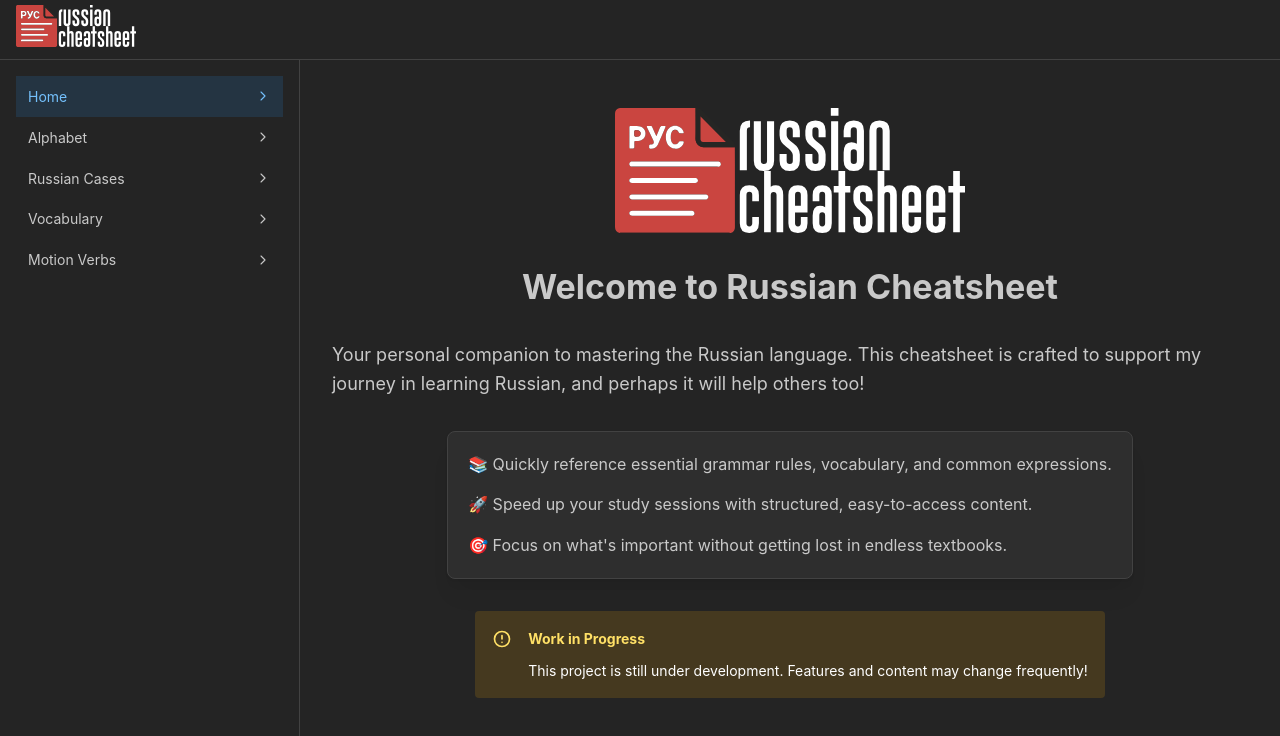
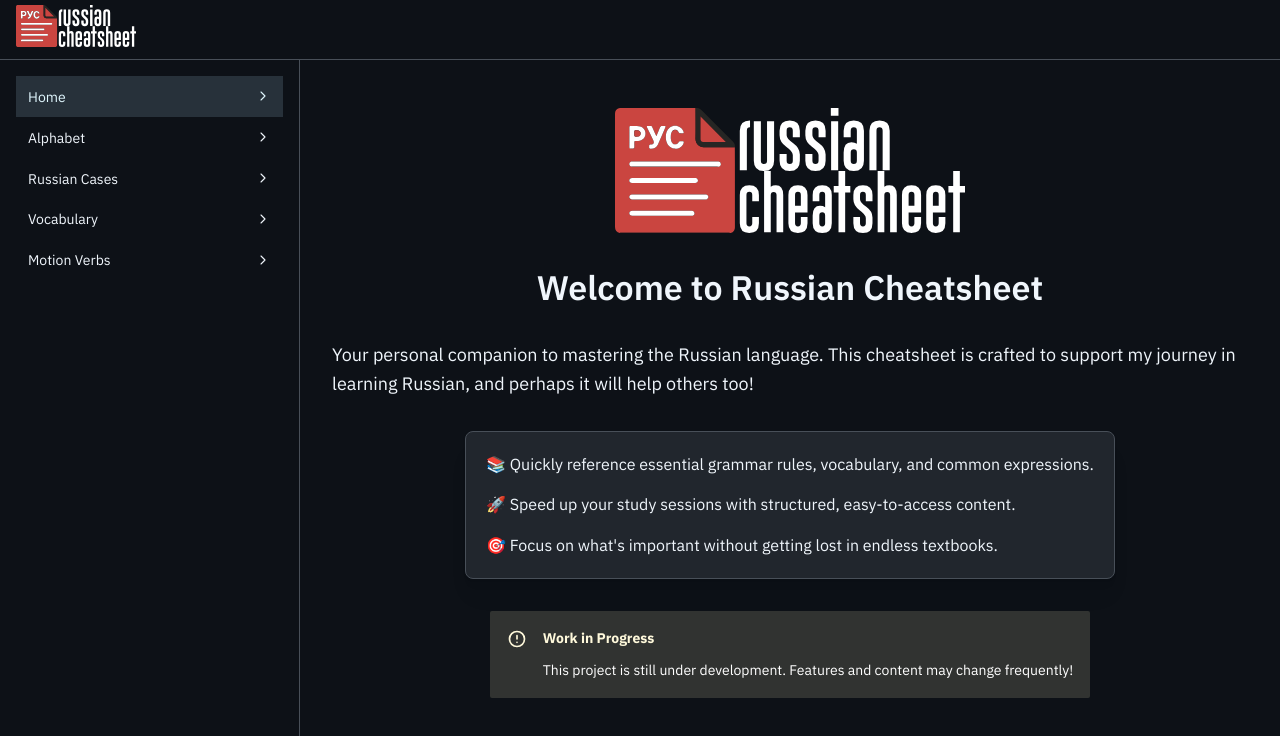
Before and after one commit to pausegarra/russian-cheatsheet-front, a React (Vite) app: page / in a window 1280 px wide. Shown: the top 736 px of the page. Built offline with nearby package versions, Linux system fonts and the light colour scheme; no server answers; what @betino/fetch would draw is missing.

Commit message:
feat(theme): configure workbench tokens and Mantine CSS variables resolver

```diff
--- a/src/main.tsx
+++ b/src/main.tsx
@@ -1,13 +1,18 @@
-import { StrictMode } from 'react'
-import { createRoot } from 'react-dom/client'
-import App from './App.tsx'
-import '@mantine/core/styles.css'
-import { MantineProvider } from "@mantine/core";
+import { StrictMode } from 'react';
+import { createRoot } from 'react-dom/client';
+import App from './App.tsx';
+import '@mantine/core/styles.css';
+import { MantineProvider } from '@mantine/core';
+import { workbenchResolver, workbenchTheme } from './modules/common/theme.ts';
 
 createRoot(document.getElementById('root')!).render(
   <StrictMode>
-    <MantineProvider forceColorScheme="dark">
-      <App/>
+    <MantineProvider
+      theme={workbenchTheme}
+      cssVariablesResolver={workbenchResolver}
+      forceColorScheme="dark"
+    >
+      <App />
     </MantineProvider>
   </StrictMode>
 );
--- /dev/null
+++ b/src/modules/common/theme.ts
@@ -0,0 +1,82 @@
+import {
+  CSSVariablesResolver,
+  createTheme,
+  MantineColorsTuple,
+} from '@mantine/core';
+
+export const workbenchCyan: MantineColorsTuple = [
+  '#E0F7FE',
+  '#BAE6FD',
+  '#7DD3FC',
+  '#38BDF8',
+  '#0EA5E9',
+  '#0284C7',
+  '#0369A1',
+  '#075985',
+  '#0C4A6E',
+  '#082F49',
+];
+
+export const workbenchSlate: MantineColorsTuple = [
+  '#F0F6FC',
+  '#C9D1D9',
+  '#8B949E',
+  '#6E7681',
+  '#484F58',
+  '#30363D',
+  '#21262D',
+  '#161B22',
+  '#0D1117',
+  '#04080D',
+];
+
+export const workbenchTheme = createTheme({
+  colors: {
+    cyan: workbenchCyan,
+    dark: workbenchSlate,
+  },
+  primaryColor: 'cyan',
+  primaryShade: 3, // #38BDF8
+  fontFamily: 'var(--rc-font-ui)',
+  fontFamilyMonospace: 'var(--rc-font-mono)',
+  headings: {
+    fontFamily: 'var(--rc-font-ui)',
+    fontWeight: '600',
+  },
+  defaultRadius: 'xs', // 4px
+  cursorType: 'pointer',
+});
+
+export const workbenchResolver: CSSVariablesResolver = () => ({
+  variables: {
+    '--rc-canvas': '#0D1117',
+    '--rc-surface': '#161B22',
+    '--rc-surface-raised': '#21262D',
+    '--rc-surface-pressed': '#30363D',
+    '--rc-text-primary': '#F0F6FC',
+    '--rc-text-secondary': '#8B949E',
+    '--rc-text-muted': '#6E7681',
+    '--rc-text-disabled': '#484F58',
+    '--rc-border-subtle': '#21262D',
+    '--rc-border-default': '#30363D',
+    '--rc-border-focus': '#38BDF8',
+    '--rc-accent': '#38BDF8',
+    '--rc-accent-hover': '#7DD3FC',
+    '--rc-accent-pressed': '#0284C7',
+    '--rc-on-accent': '#041426',
+    '--rc-danger': '#F85149',
+    '--rc-warning': '#D29922',
+    '--rc-success': '#3FB950',
+    '--rc-badge-bg': '#162436',
+    '--rc-badge-border': '#1E3A5F',
+  },
+  light: {},
+  dark: {
+    '--mantine-color-body': '#0D1117',
+    '--mantine-color-text': '#F0F6FC',
+    '--mantine-color-dimmed': '#8B949E',
+    '--mantine-color-default-border': '#30363D',
+    '--mantine-color-default': '#161B22',
+    '--mantine-color-default-hover': '#21262D',
+  },
+});
```
